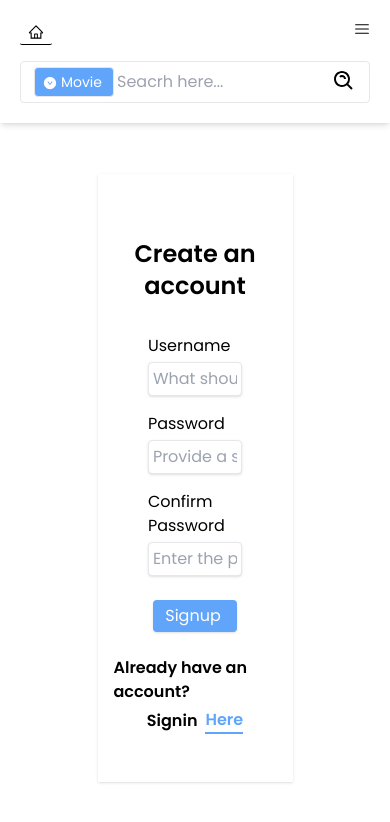
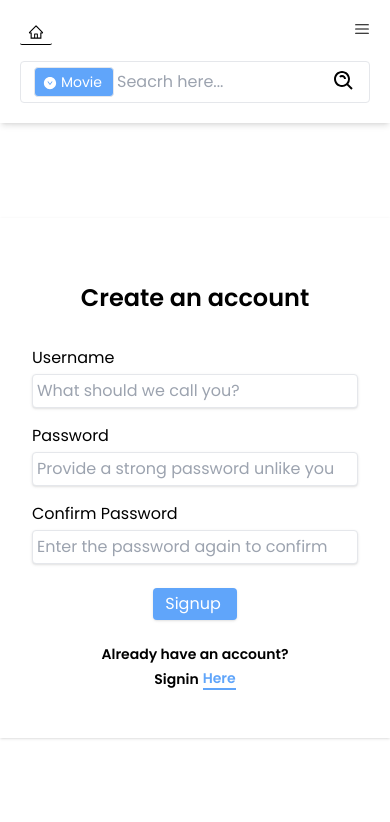
Before and after one commit to SucksToBeAnik/movie-hub-REACT, a React (Vite) app: page /signup in a window 390 px wide. Shown: the top 822 px of the page. Built offline with nearby package versions, Linux system fonts and the light colour scheme; no server answers; what pocketbase would draw is missing.

Commit message:
ui bug fix

```diff
--- a/src/pages/MovieList.jsx
+++ b/src/pages/MovieList.jsx
@@ -38,7 +38,7 @@ function MovieList() {
   return (
     <section className="mb-16">
       <div className="flex justify-center">
-        <h1 className="md:4xl mb-4 mt-6 inline-block rounded-md bg-gradient-to-r from-blue-600 to-blue-300 bg-clip-text p-2 text-center text-3xl font-bold uppercase tracking-widest text-transparent shadow">
+        <h1 className="md:4xl mb-2 mt-10 lg:mt-6 inline-block rounded-md bg-gradient-to-r from-blue-600 to-blue-300 bg-clip-text p-2 text-center text-3xl font-bold uppercase tracking-widest text-transparent shadow">
           Movies
         </h1>
       </div>
--- a/src/pages/SeriesList.jsx
+++ b/src/pages/SeriesList.jsx
@@ -40,7 +40,7 @@ function SeriesList() {
   return (
     <section className="mb-16">
       <div className="flex justify-center">
-        <h1 className="md:4xl mb-4 mt-6 inline-block rounded-md bg-gradient-to-r from-blue-600 to-blue-300 bg-clip-text p-2 text-center text-3xl font-bold uppercase tracking-widest text-transparent shadow">
+        <h1 className="md:4xl mb-2 mt-10 lg:mt-6 inline-block rounded-md bg-gradient-to-r from-blue-600 to-blue-300 bg-clip-text p-2 text-center text-3xl font-bold uppercase tracking-widest text-transparent shadow">
           TV Series
         </h1>
       </div>
--- a/src/pages/Signin.jsx
+++ b/src/pages/Signin.jsx
@@ -7,38 +7,42 @@ import { useDispatch } from "react-redux";
 import { setIsSignedIn } from "../slices/authSlice";
 
 function Signin() {
-  const navigate = useNavigate()
-  const dispatch = useDispatch()
+  const navigate = useNavigate();
+  const dispatch = useDispatch();
   const {
     register,
     handleSubmit,
-    formState: { errors, isSubmitting,isSubmitSuccessful },
+    formState: { errors, isSubmitting, isSubmitSuccessful },
   } = useForm();
 
-  useEffect(function(){
-    if(isSubmitSuccessful) {
-      dispatch(setIsSignedIn(true))
-      navigate('/')}
-  },[isSubmitSuccessful,navigate,dispatch])
+  useEffect(
+    function () {
+      if (isSubmitSuccessful) {
+        dispatch(setIsSignedIn(true));
+        navigate("/");
+      }
+    },
+    [isSubmitSuccessful, navigate, dispatch],
+  );
 
   const [error, setError] = useState("");
 
   return (
-    <div className="flex items-center justify-center">
-      <div className="w-2/4 p-4 shadow-md">
+    <div className="flex items-center justify-center overflow-hidden">
+      <div className="w-full p-4 py-12 shadow-md md:w-2/4">
         <h1 className="px-2 py-4 text-center text-2xl font-semibold">Login</h1>
         <form
           className="flex flex-col items-center justify-center p-2"
           onSubmit={handleSubmit(async (data) => {
             try {
-              setError('')
+              setError("");
               await signinWithUsername(data);
             } catch (e) {
               setError(e.message);
             }
           })}
         >
-          <div className="flex w-3/4 flex-col gap-y-1 p-2">
+          <div className="flex w-full flex-col gap-y-1 p-2 md:w-3/4 ">
             <label htmlFor="username">Username</label>
             <input
               className="w-full rounded border p-1 shadow focus:outline-none"
@@ -52,7 +56,7 @@ function Signin() {
             )}
           </div>
 
-          <div className="flex w-3/4 flex-col p-2 gap-y-1">
+          <div className="flex w-full flex-col gap-y-1 p-2 md:w-3/4">
             <label htmlFor="password">Password</label>
             <input
               type="password"
@@ -75,11 +79,13 @@ function Signin() {
               {isSubmitting && <BiLoaderCircle className="animate-spin" />}
             </span>
           </button>
-          {error && <p className="py-1 text-sm text-red-400">{`${error} Please provide valid information.`}</p>}
+          {error && (
+            <p className="py-1 text-sm text-red-400">{`${error} Please provide valid information.`}</p>
+          )}
 
-          <div className="flex flex-col items-center justify-center gap-1 font-semibold md:flex-row">
-            <h3>Do not have an account?</h3>
-            <p className="flex items-center justify-center gap-x-2">
+          <div className="flex flex-col items-center justify-center gap-1 text-sm font-semibold md:text-base lg:flex-row w-full">
+            <h3 className="text-center">Do not have an account?</h3>
+            <p className="flex flex-col sm:flex-row items-center justify-center gap-x-1 md:gap-x-2">
               <span>Create an account</span>
               <Link
                 to="/signup"
--- a/src/pages/Signup.jsx
+++ b/src/pages/Signup.jsx
@@ -2,7 +2,7 @@ import { useForm } from "react-hook-form";
 import { BiLoaderCircle } from "react-icons/bi";
 import { createUserWithUsername } from "../pb/auth";
 import { useEffect, useState } from "react";
-import { useNavigate,Link } from "react-router-dom";
+import { useNavigate, Link } from "react-router-dom";
 
 function Signup() {
   const [signupError, setSignupError] = useState("");
@@ -23,8 +23,8 @@ function Signup() {
   );
 
   return (
-    <div className="flex items-center justify-center">
-      <div className="py-12 px-4 w-2/4 shadow mx-auto">
+    <div className="flex items-center justify-center overflow-hidden">
+      <div className="w-full p-4 py-12 shadow md:w-2/4">
         <h1 className="px-2 py-4 text-center text-2xl font-semibold">
           Create an account
         </h1>
@@ -40,10 +40,11 @@ function Signup() {
           })}
           className="flex flex-col items-center justify-center p-2"
         >
-          <div className="flex flex-col items-start justify-center w-3/4 p-2 gap-y-1">
+
+          <div className="flex w-full flex-1 flex-col gap-y-1 p-2 md:w-3/4">
             <label htmlFor="username">Username</label>
             <input
-              className="rounded border p-1 shadow focus:outline-none w-full"
+              className="w-full rounded border p-1 shadow focus:outline-none"
               {...register("username", { required: true })}
               type="text"
               placeholder="What should we call you?"
@@ -54,10 +55,10 @@ function Signup() {
             )}
           </div>
 
-          <div className="flex flex-col w-3/4 p-2 gap-y-1">
+          <div className="flex w-full flex-1 flex-col gap-y-1 p-2 md:w-3/4">
             <label htmlFor="password">Password</label>
             <input
-              className="rounded border p-1 shadow focus:outline-none"
+              className="rounded border p-1 shadow focus:outline-none placeholder:truncate"
               {...register("password", {
                 required: true,
                 minLength: 8,
@@ -76,10 +77,10 @@ function Signup() {
             )}
           </div>
 
-          <div className="flex flex-col w-3/4 p-2 gap-y-1">
+          <div className="flex w-full flex-1 flex-col gap-y-1 p-2 md:w-3/4">
             <label htmlFor="confirmPassword">Confirm Password</label>
             <input
-              className="rounded border p-1 shadow focus:outline-none"
+              className="rounded border p-1 shadow focus:outline-none placeholder:truncate"
               type="password"
               placeholder="Enter the password again to confirm"
               id="confirmPassword"
@@ -95,21 +96,21 @@ function Signup() {
             )}
           </div>
 
-
-            <button className="rounded bg-blue-400 px-3 py-1 my-4 text-white shadow flex items-center justify-between gap-x-1">
+          <button className="my-4 flex items-center justify-between gap-x-1 rounded bg-blue-400 px-3 py-1 text-white shadow">
             <span>Signup</span>
-              <span>{isSubmitting && <BiLoaderCircle className="animate-spin" />}</span>
+            <span>
+              {isSubmitting && <BiLoaderCircle className="animate-spin" />}
+            </span>
           </button>
-
 
           {signupError && (
             <p className="py-1 text-sm text-red-400">{signupError}</p>
           )}
         </form>
 
-        <div className="flex flex-col items-center justify-center gap-1 font-semibold md:flex-row">
-            <h3>Already have an account?</h3>
-            <p className="flex items-center justify-center gap-x-2">
+        <div className="flex flex-col items-center justify-center gap-1  font-semibold lg:flex-row text-sm md:text-base">
+          <h3 className="text-center">Already have an account?</h3>
+          <p className="flex items-center justify-between gap-x-1 md:gap-x-2">
             <span>Signin</span>
             <Link
               to="/signin"
```
Lines whose indentation alone changed are shown as unchanged.
